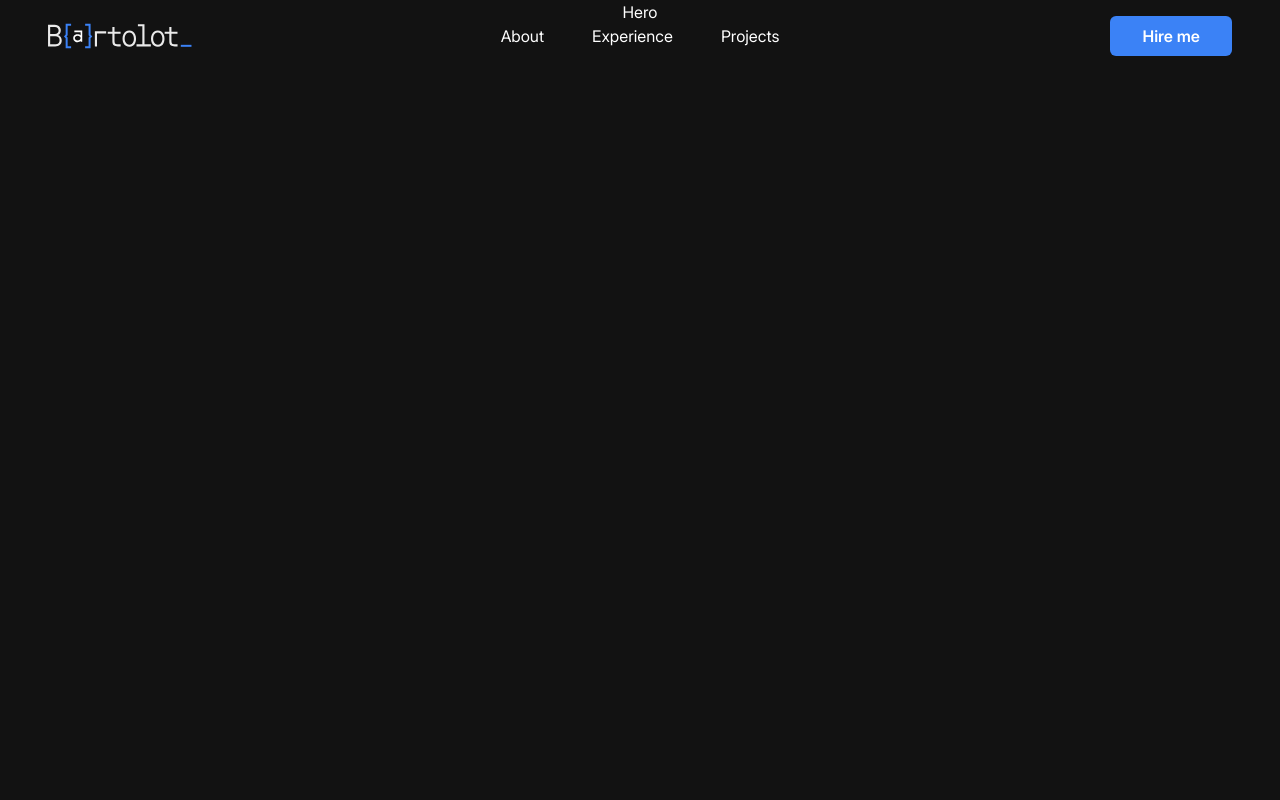
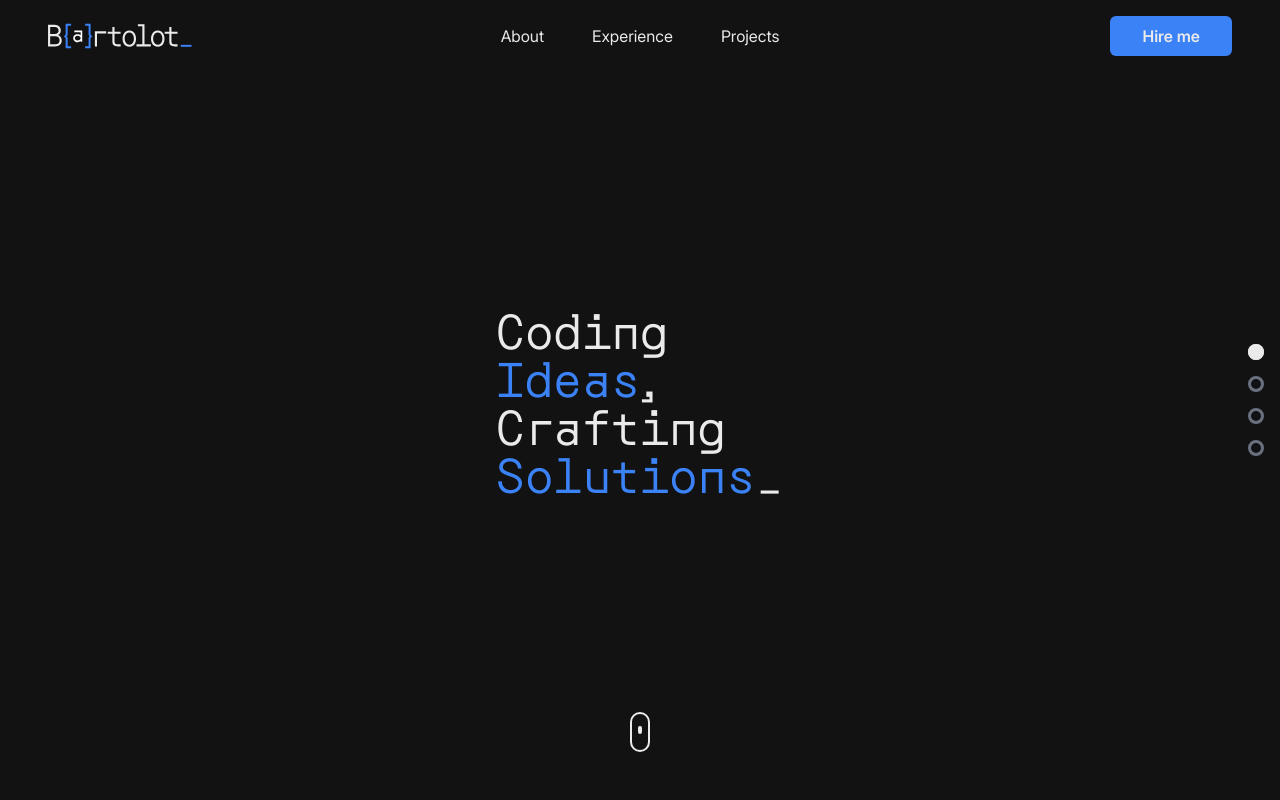
Before and after one commit to joaobartolot/portfolio, a React (Vite) app: page / in a window 1280 px wide. Shown: the top 800 px of the page. Built offline with nearby package versions, Linux system fonts and the light colour scheme.

Commit message:
Scroll indicators

```diff
--- a/src/App.tsx
+++ b/src/App.tsx
@@ -1,13 +1,19 @@
 import './App.css';
+import About from './components/About';
 import Header from './components/Header';
 import Hero from './components/Hero';
+import PageTracker from './components/PageTracker';
 function App() {
 	return (
 		<>
 			<Header />
 			<main>
+				<PageTracker />
 				<Hero />
-				<Hero />
+				<About />
+				<section id="projects" className="w-full h-screen">
+					hello
+				</section>
 			</main>
 		</>
 	);
--- /dev/null
+++ b/src/components/About.tsx
@@ -0,0 +1,10 @@
+const About = () => {
+	return (
+		<section id="about" className="flex flex-col h-screen">
+			<div className="text-display text-2xl">About_</div>
+			<div></div>
+		</section>
+	);
+};
+
+export default About;
--- a/src/components/Header.tsx
+++ b/src/components/Header.tsx
@@ -54,7 +54,7 @@ const Header = () => {
 		<header
 			ref={headerRef}
 			className={twJoin(
-				'fixed flex w-full items-center justify-center px-4 py-4 transition-color duration-300',
+				'fixed flex w-full items-center justify-center px-4 py-4 transition-color duration-300 z-10',
 				'md:px-12',
 				frostHeader ? 'bg-white/5 backdrop-blur-sm' : ''
 			)}
--- a/src/components/Hero.tsx
+++ b/src/components/Hero.tsx
@@ -1,5 +1,21 @@
+import ScrollIndicator from './ScrollIndicator';
+
 const Hero = () => {
-	return <section className="w-ful h-screen">Hero</section>;
+	return (
+		<section
+			id="hero"
+			className="relative flex justify-center items-center w-ful h-screen"
+		>
+			<div className="font-display text-5xl text-start">
+				Coding <br />
+				<span className="text-secondary">Ideas</span>,<br />
+				Crafting
+				<br />
+				<span className="text-secondary">Solutions</span>_
+			</div>
+			<ScrollIndicator className="absolute bottom-12" />
+		</section>
+	);
 };
 
 export default Hero;
--- /dev/null
+++ b/src/components/PageTracker.tsx
@@ -0,0 +1,84 @@
+import { motion } from 'framer-motion';
+import { useEffect, useState } from 'react';
+import { twJoin } from 'tailwind-merge';
+
+const sections = ['hero', 'about', 'projects', 'contact'];
+
+const PageTracker = () => {
+	const [activeIndex, setActiveIndex] = useState<number | null>(null);
+
+	useEffect(() => {
+		const observer = new IntersectionObserver(
+			entries => {
+				// Filter to only the entries that are intersecting with at least 60% visibility.
+				const visibleEntries = entries.filter(
+					entry => entry.isIntersecting
+				);
+
+				if (visibleEntries.length > 0) {
+					// Pick the entry that is closest to the top of the viewport.
+					const sorted = visibleEntries.sort(
+						(a, b) =>
+							Math.abs(a.boundingClientRect.top) -
+							Math.abs(b.boundingClientRect.top)
+					);
+					const mostVisible = sorted[0];
+					const newActiveIndex = sections.indexOf(
+						mostVisible.target.id
+					);
+					setActiveIndex(newActiveIndex);
+				} else {
+					// Optionally, if no section is 60% visible, clear the active state.
+					setActiveIndex(null);
+				}
+			},
+			{ threshold: 0.6 }
+		);
+
+		// Observe each section element.
+		sections.forEach(id => {
+			const element = document.getElementById(id);
+			if (element) observer.observe(element);
+		});
+
+		return () => observer.disconnect();
+	}, []);
+
+	const handleClick = (index: number) => {
+		const sectionId = sections[index];
+		const sectionElement = document.getElementById(sectionId);
+		if (sectionElement) {
+			sectionElement.scrollIntoView({ behavior: 'smooth' });
+		}
+	};
+
+	return (
+		<div className="fixed top-1/2 right-4 -translate-y-1/2 flex flex-col gap-4 z-10">
+			{sections.map((_, index) => (
+				<div
+					key={index}
+					className="relative cursor-pointer"
+					onClick={() => handleClick(index)}
+				>
+					<div
+						className={twJoin(
+							'w-4 h-4 rounded-full border-3 transition-all',
+							activeIndex === index
+								? 'border-white'
+								: 'border-gray-500'
+						)}
+					>
+						<motion.div
+							className="absolute inset-0 bg-white rounded-full"
+							initial={{ scale: 0 }}
+							animate={{ scale: activeIndex === index ? 1 : 0 }}
+							transition={{ duration: 0.3 }}
+						/>
+					</div>
+				</div>
+			))}
+		</div>
+	);
+};
+
+export default PageTracker;
--- /dev/null
+++ b/src/components/ScrollIndicator.tsx
@@ -0,0 +1,17 @@
+import React from 'react';
+
+interface ScrollIndicatorProps {
+	className?: string;
+}
+
+const ScrollIndicator: React.FC<ScrollIndicatorProps> = ({ className }) => {
+	return (
+		<div className={className}>
+			<div className="w-5 h-10 border-2 border-white rounded-full flex justify-center items-start relative">
+				<div className="w-1 h-2 bg-white rounded-full animate-slow-bounce mt-2"></div>
+			</div>
+		</div>
+	);
+};
+
+export default ScrollIndicator;
--- a/src/index.css
+++ b/src/index.css
@@ -5,15 +5,28 @@
 	--color-secondary: #3B82F6;
 	--color-tertiary: #8B5CF6;
 	--color-disabled: #A8A8A8;
+	--color-white: #EAEAEA;
 
-	--font-display: "Inter", "serif";
+	--font-body: "Inter", "serif";
+	--font-display: "Orbit", "sans-serif";
+
+	--animate-slow-bounce: slowBounce 1s ease-in-out infinite;
+
+	@keyframes slowBounce {
+	  0%, 100% {
+		transform: translateY(5px);
+	  }
+	  50% {
+		transform: translateY(0px);
+	  }
+	}
 }
 
 :root {
   color-scheme: light dark;
   color: var(--color-white);
   background-color: var(--color-primary);
-  font-family: var(--font-display);
+  font-family: var(--font-body);
   font-synthesis: none;
   text-rendering: optimizeLegibility;
   -webkit-font-smoothing: antialiased;
@@ -76,3 +89,10 @@ a:hover {
     font-weight: 700;
     src: url('./assets/fonts/Inter_24pt-Bold.ttf') format('truetype');
 }
+
+@font-face {
+    font-family: 'Orbit';
+    font-style: normal;
+    font-weight: 400;
+    src: url('./assets/fonts/Orbit-Regular.ttf') format('truetype');
+}
```
Also changed, not shown: public/about.jpg (added), src/assets/fonts/Orbit-Regular.ttf (added).
